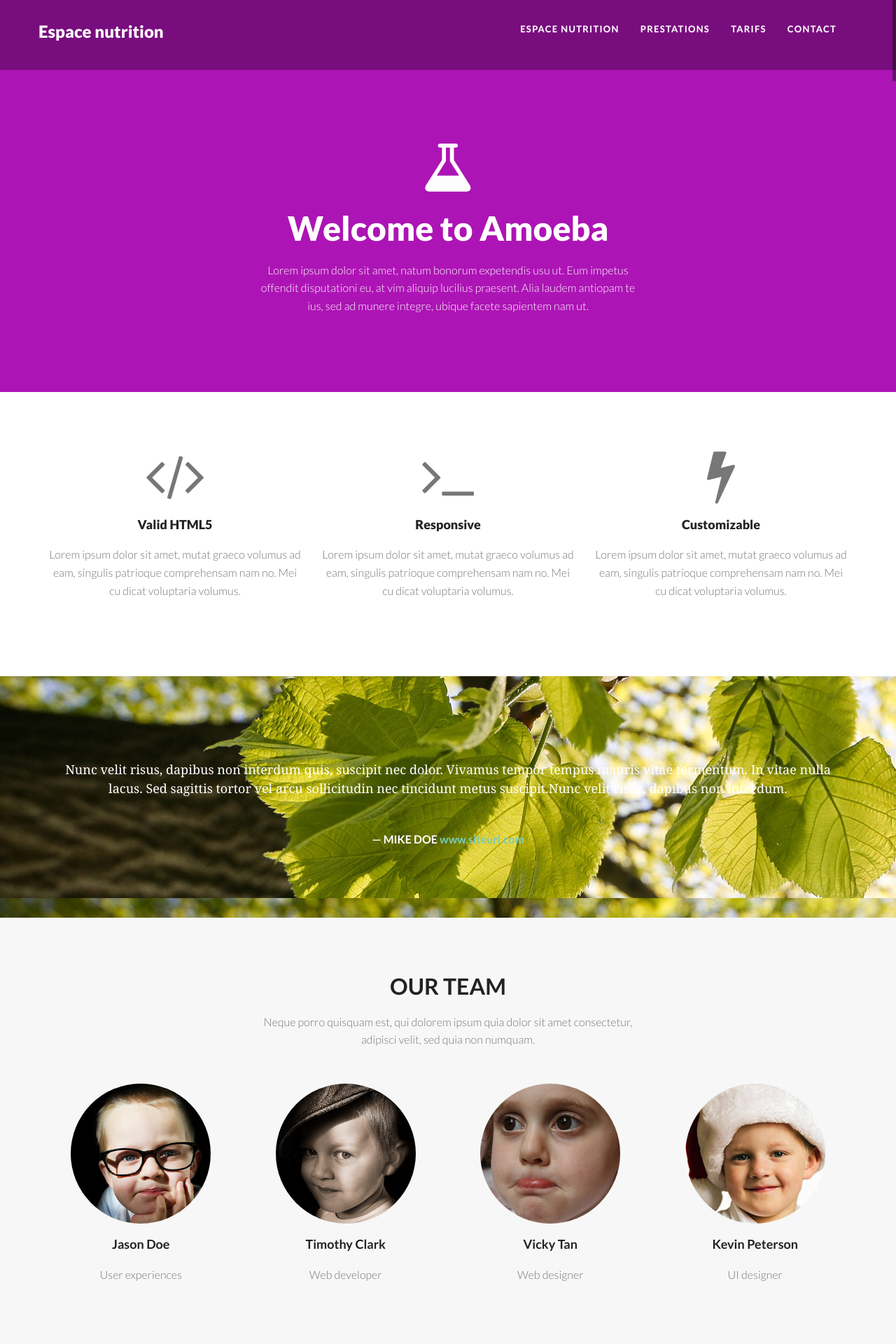
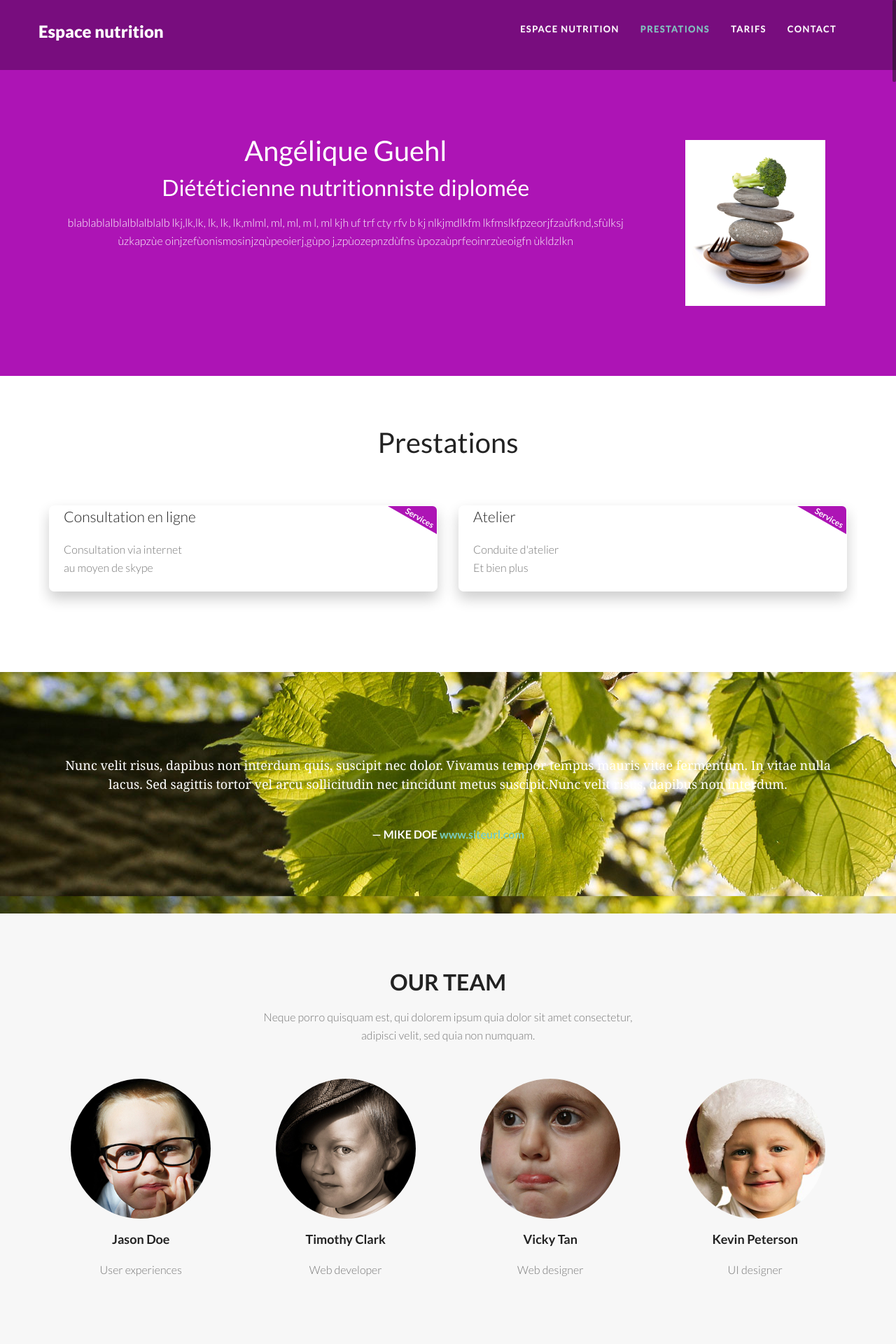
Before and after one commit to princedelu/EspaceNutrition, a PHP site: page / in a window 1280 px wide. Shown: the top 1920 px of the page at 70% size. Run offline with PHP 8.4, Linux system fonts and the light colour scheme; some libraries are stand-ins or nearby versions.

```diff
--- a/css/style.css
+++ b/css/style.css
@@ -1079,7 +1079,7 @@ Media queries
 		border-bottom: 1px solid #666;
 	}
 	section.featured {
-		padding-top: 80px;
+		padding-top: 110px;
 	}
 
 	.team-member,.col-lg-4 {
@@ -1090,3 +1090,65 @@ Media queries
 		margin-bottom: 30px;
 	}
 }
+
+/*===========================
+  --- Espace nutrition ----
+=========================== */
+.presentation {
+	color: #ffffff;
+}
+
+.shape{
+	border-style: solid; border-width: 0 70px 40px 0; float:right; height: 0px; width: 0px;
+	-ms-transform:rotate(360deg); /* IE 9 */
+	-o-transform: rotate(360deg);  /* Opera 10.5 */
+	-webkit-transform:rotate(360deg); /* Safari and Chrome */
+	transform:rotate(360deg);
+}
+.offer{
+	background:#fff; border:1px solid #ddd; box-shadow: 0 10px 20px rgba(0, 0, 0, 0.2); margin: 15px 0; overflow:hidden;
+}
+.offer-radius{
+	border-radius:7px;
+}
+.offer-danger {	border-color: #d9534f; }
+.offer-danger .shape{
+	border-color: transparent #d9534f transparent transparent;
+	border-color: rgba(255,255,255,0) #d9534f rgba(255,255,255,0) rgba(255,255,255,0);
+}
+.offer-success {	border-color: #5cb85c; }
+.offer-success .shape{
+	border-color: transparent #5cb85c transparent transparent;
+	border-color: rgba(255,255,255,0) #5cb85c rgba(255,255,255,0) rgba(255,255,255,0);
+}
+.offer-default {	border-color: #999999; }
+.offer-default .shape{
+	border-color: transparent #999999 transparent transparent;
+	border-color: rgba(255,255,255,0) #999999 rgba(255,255,255,0) rgba(255,255,255,0);
+}
+.offer-primary {	border-color: #FFFFFF; }
+.offer-primary .shape{
+	border-color: transparent #428bca transparent transparent;
+	border-color: rgba(255,255,255,0) #AD14B5 rgba(255,255,255,0) rgba(255,255,255,0);
+}
+.offer-info {	border-color: #5bc0de; }
+.offer-info .shape{
+	border-color: transparent #5bc0de transparent transparent;
+	border-color: rgba(255,255,255,0) #5bc0de rgba(255,255,255,0) rgba(255,255,255,0);
+}
+.offer-warning {	border-color: #f0ad4e; }
+.offer-warning .shape{
+	border-color: transparent #f0ad4e transparent transparent;
+	border-color: rgba(255,255,255,0) #f0ad4e rgba(255,255,255,0) rgba(255,255,255,0);
+}
+
+.shape-text{
+	color:#fff; font-size:12px; font-weight:bold; position:relative; right:-26px; top:-7px; white-space: nowrap;
+	-ms-transform:rotate(30deg); /* IE 9 */
+	-o-transform: rotate(360deg);  /* Opera 10.5 */
+	-webkit-transform:rotate(30deg); /* Safari and Chrome */
+	transform:rotate(30deg);
+}
+.offer-content{
+	padding:0 20px 10px;
+}
--- a/index.html
+++ b/index.html
@@ -33,7 +33,10 @@
 				<div class="navbar-collapse collapse">
 					<ul class="nav navbar-nav" data-0="margin-top:20px;" data-300="margin-top:5px;">
 						<li class="active"><a href="index.html">Espace nutrition</a></li>
-						<li><a href="#section-about">Prestations</a></li>
+						<li>
+						    <a href="#section-services">Prestations</a>
+
+						  </li>
 						<li><a href="#section-works">Tarifs</a></li>
 						<li><a href="#section-contact">Contact</a></li>
 					</ul>
@@ -43,56 +46,61 @@
 
 		<section class="featured">
 			<div class="container">
-				<div class="row mar-bot40">
-					<div class="col-md-6 col-md-offset-3">
+				<div class="row mar-bot40 align-center">
 
-						<div class="align-center">
-							<i class="fa fa-flask fa-5x mar-bot20"></i>
-							<h2 class="slogan">Welcome to Amoeba</h2>
-							<p>
-							Lorem ipsum dolor sit amet, natum bonorum expetendis usu ut.
-							Eum impetus offendit disputationi eu, at vim aliquip lucilius praesent.
-							Alia laudem antiopam te ius, sed ad munere integre, ubique facete sapientem nam ut.
+							<div class="col-md-9">
+								<h1 class="presentation">Angélique Guehl</h1>
+								<h2 class="presentation">Diététicienne nutritionniste diplomée</h2>
+								blablablalblalblalblalb lkj,lk,lk, lk, lk, lk,mlml, ml, ml, m l, ml kjh uf trf cty rfv b kj nlkjmdlkfm lkfmslkfpzeorjfzaùfknd,sfùlksj ùzkapzùe oinjzefùonismosinjzqùpeoierj,gùpo j,zpùozepnzdùfns ùpozaùprfeoinrzùeoigfn ùkldzlkn
+							</div>
+  							<div class="col-md-3"><img src="img/zen-diet.jpg" alt="Zen diet" width="200px"/></div>
 
-							</p>
-						</div>
-					</div>
 				</div>
 			</div>
 		</section>
 
 		<!-- services -->
-		<section id="section-services" class="section pad-bot30 bg-white">
+		<section id="section-services" class="section appear clearfix pad-bot30 bg-white">
 		<div class="container">
-
 			<div class="row mar-bot40">
-				<div class="col-lg-4" >
-					<div class="align-center">
-						<i class="fa fa-code fa-5x mar-bot20"></i>
-						<h4 class="text-bold">Valid HTML5</h4>
-						<p>Lorem ipsum dolor sit amet, mutat graeco volumus ad eam, singulis patrioque comprehensam nam no.
-						Mei cu dicat voluptaria volumus.
-						</p>
+				<h1 align="center">Prestations</h1>
+			</div>
+			<div class="row mar-bot40">
+				<div class="col-lg-6" >
+					<div class="offer offer-radius offer-primary">
+						<div class="shape">
+							<div class="shape-text">
+								Services
+							</div>
+						</div>
+						<div class="offer-content">
+							<h3 class="lead">
+								Consultation en ligne
+							</h3>
+							<p>
+								Consultation via internet
+								<br> au moyen de skype
+							</p>
+						</div>
 					</div>
 				</div>
 
-				<div class="col-lg-4" >
-					<div class="align-center">
-						<i class="fa fa-terminal fa-5x mar-bot20"></i>
-						<h4 class="text-bold">Responsive</h4>
-						<p>Lorem ipsum dolor sit amet, mutat graeco volumus ad eam, singulis patrioque comprehensam nam no.
-						Mei cu dicat voluptaria volumus.
-						</p>
-					</div>
-				</div>
-
-				<div class="col-lg-4" >
-					<div class="align-center">
-						<i class="fa fa-bolt fa-5x mar-bot20"></i>
-						<h4 class="text-bold">Customizable</h4>
-						<p>Lorem ipsum dolor sit amet, mutat graeco volumus ad eam, singulis patrioque comprehensam nam no.
-						Mei cu dicat voluptaria volumus.
-						</p>
+				<div class="col-lg-6" >
+					<div class="offer offer-radius offer-primary">
+						<div class="shape">
+							<div class="shape-text">
+								Services
+							</div>
+						</div>
+						<div class="offer-content">
+							<h3 class="lead">
+								Atelier
+							</h3>
+							<p>
+								Conduite d'atelier
+								<br> Et bien plus
+							</p>
+						</div>
 					</div>
 				</div>
 
```
Also changed, not shown: img/zen-diet.jpg (added), img/zen-food.jpg (added).
